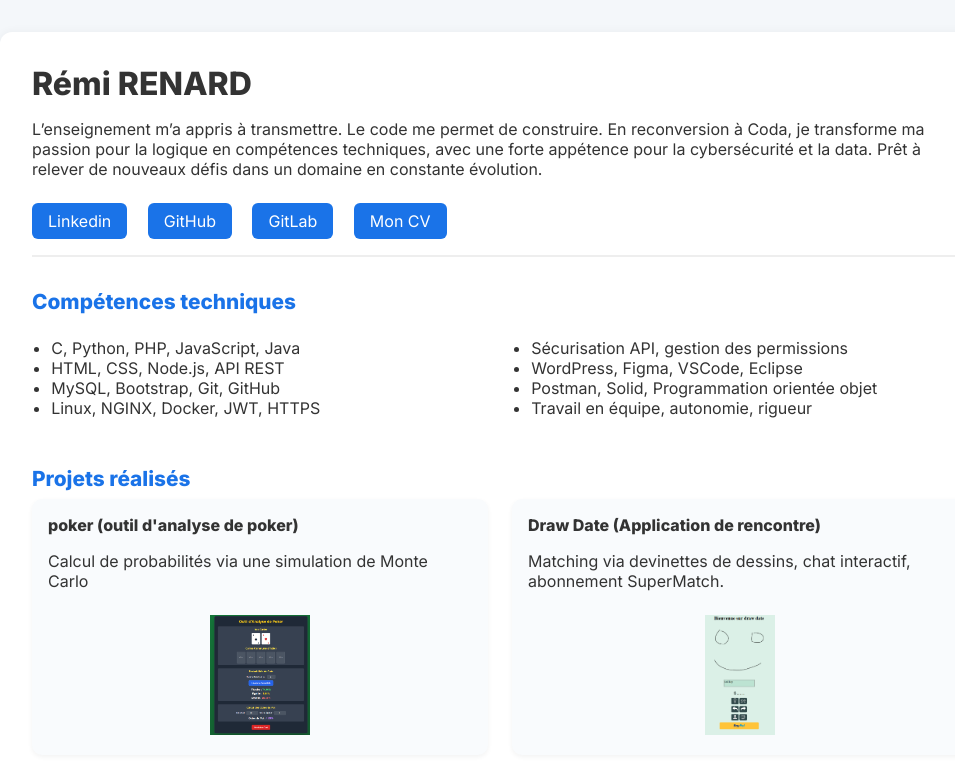
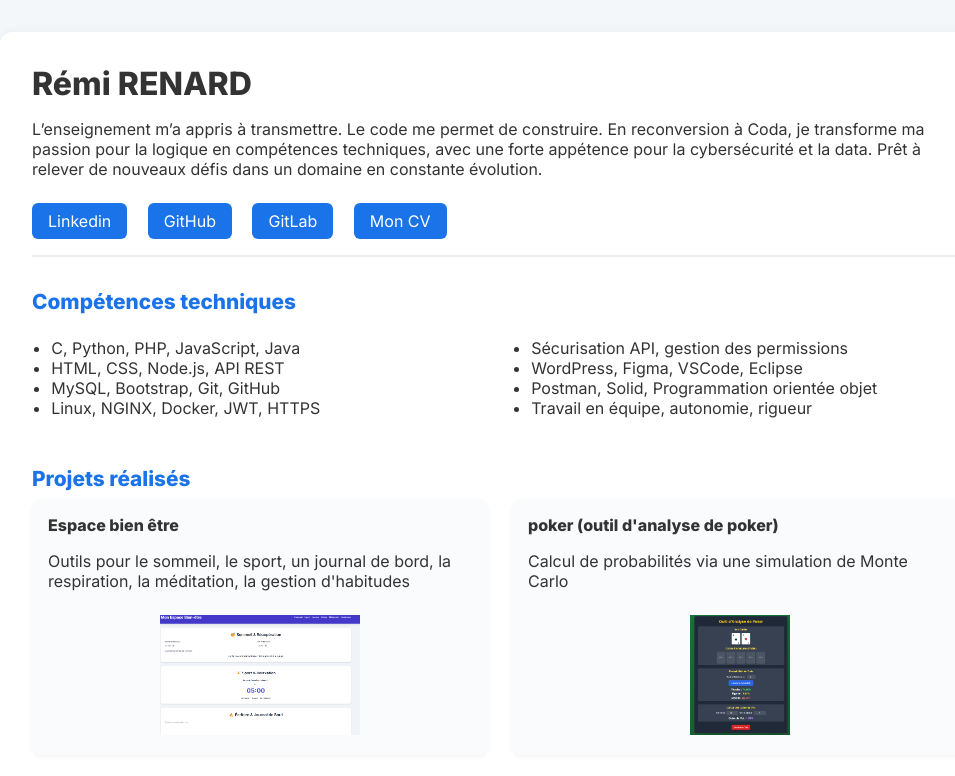
Before and after one commit to remirenard509/porfolio, a plain HTML site: page index.html in a window 1280 px wide. Shown: the top 776 px of the page, without its empty margins (140-1095 px from the left). Drawn offline with Linux system fonts and the light colour scheme.

Commit message:
feat outils bien etre

```diff
--- a/index.html
+++ b/index.html
@@ -115,6 +115,14 @@
     <h2>Projets réalisés</h2>
     <div class="project-grid">
       <div class="card">
+        <strong>Espace bien être</strong>
+        <p>Outils pour le sommeil, le sport, un journal de bord, la respiration, la méditation, la gestion d'habitudes</p>
+        <a href="https://remirenard509.github.io/bienEtre" target="_blank">
+          <img src="assets/bienEtre.png" alt="bien être">
+        </a>
+      </div>
+
+      <div class="card">
         <strong>poker (outil d'analyse de poker)</strong>
         <p>Calcul de probabilités via une simulation de Monte Carlo</p>
         <a href="https://remirenard509.github.io/poker" target="_blank">
```
Also changed, not shown: assets/bienEtre.png (added).
